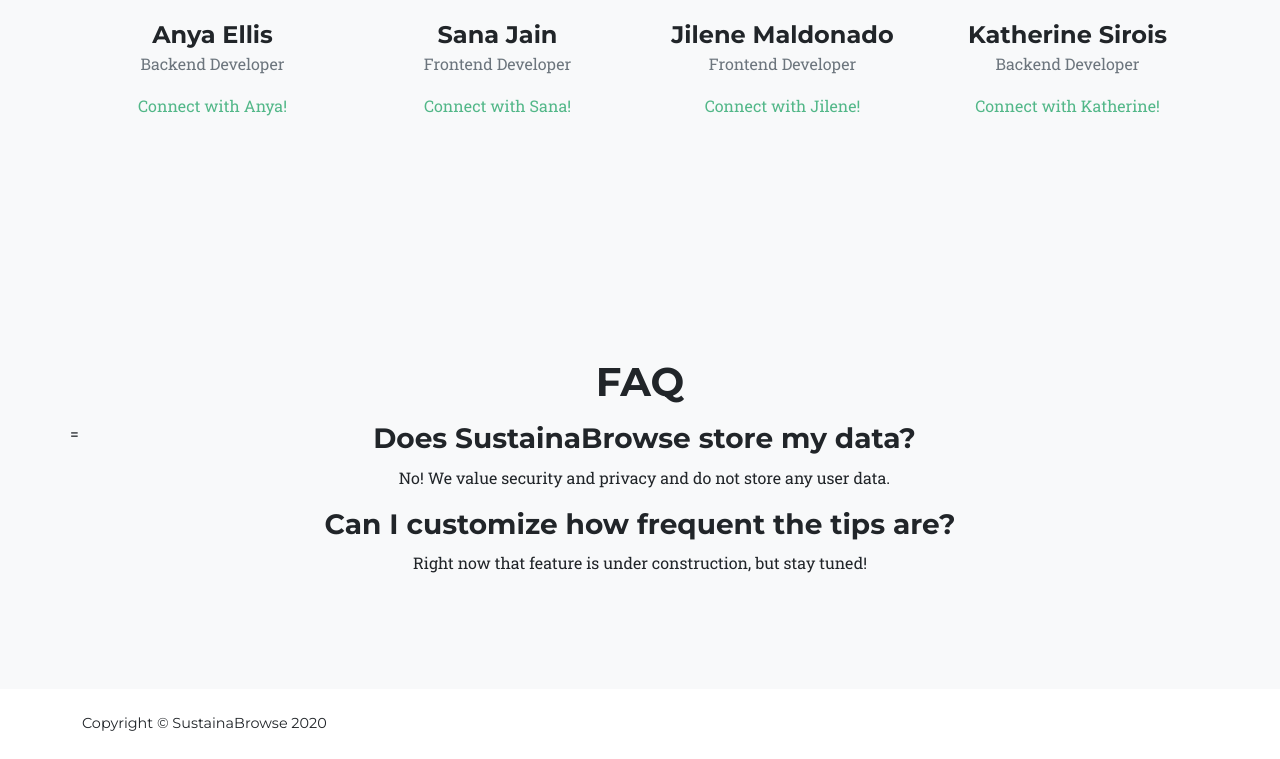
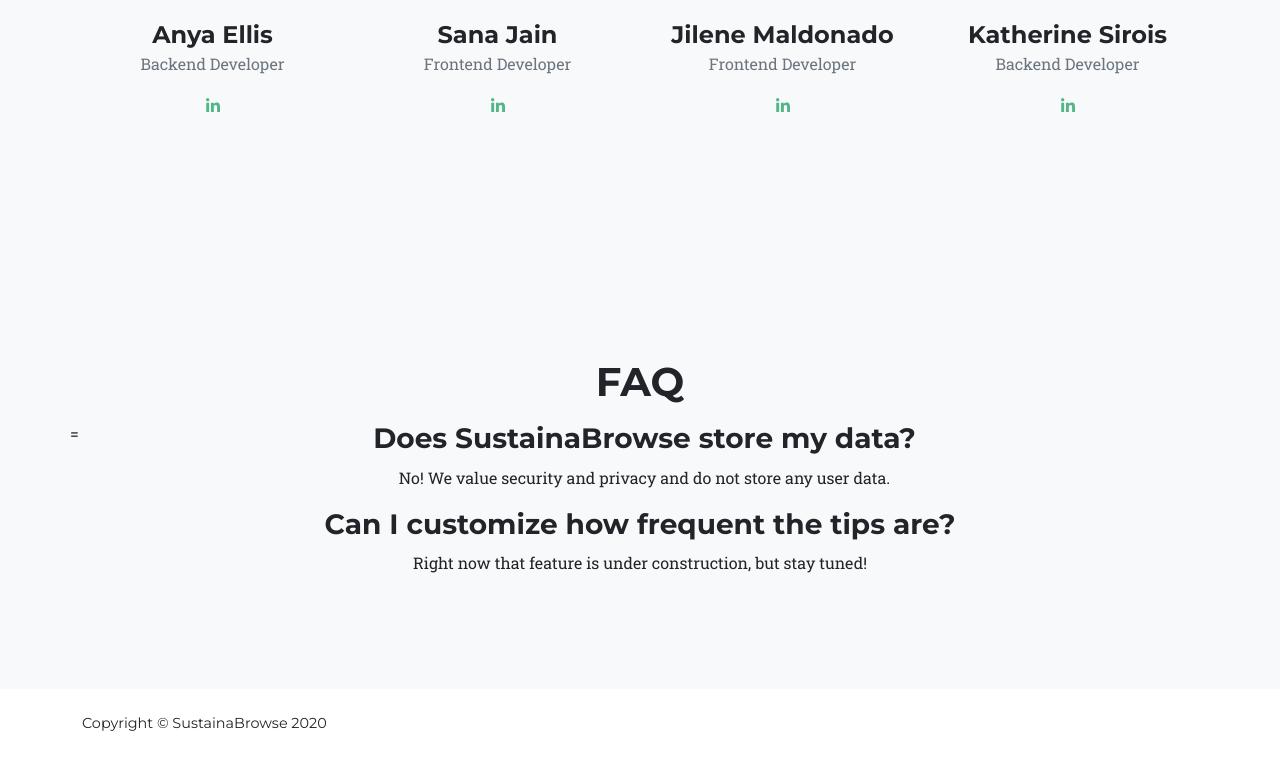
Before and after one commit to jilmal/SustainaBrowseWebsite, a plain HTML site: page index.html in a window 1280 px wide. Shown: the part 2605-3364 px from the top of the page. Drawn offline with nearby package versions, Linux system fonts and the light colour scheme; a script that the page names is missing; a web font is replaced by a local one.

Commit message:
Test team links

```diff
--- a/index.html
+++ b/index.html
@@ -128,7 +128,7 @@
                             <h4>Anya Ellis</h4>
                             <p class="text-muted">Backend Developer</p>
                             <!-- <a class="btn btn-dark btn-social mx-2" href="https://www.linkedin.com/in/anya-e-95b939125/"><i class="fab fa-linkedin-in"></i></a> -->
-                            <a href="https://www.linkedin.com/in/anya-e-95b939125/">Connect with Anya!</a>
+                            <a href="https://www.linkedin.com/in/anya-e-95b939125/"><i class="fab fa-linkedin-in"></i></a>
                         </div>
                     </div>
                     <div class="col-lg-3">
@@ -137,7 +137,7 @@
                             <h4>Sana Jain</h4>
                             <p class="text-muted">Frontend Developer</p>
                             <!-- <a class="btn btn-dark btn-social mx-2" href="https://www.linkedin.com/in/sanajain"><i class="fab fa-linkedin-in"></i></a> -->
-                            <a href="https://www.linkedin.com/in/sanajain">Connect with Sana!</a>
+                            <a href="https://www.linkedin.com/in/sanajain"><i class="fab fa-linkedin-in"></i></a>
                         </div>
                     </div>
                     <div class="col-lg-3">
@@ -146,7 +146,7 @@
                             <h4>Jilene Maldonado</h4>
                             <p class="text-muted">Frontend Developer</p>
                             <!-- <a class="btn btn-dark btn-social mx-2" href="https://www.linkedin.com/in/jilene-mal"><i class="fab fa-linkedin-in"></i></a> -->
-                            <a href="https://www.linkedin.com/in/jilene-mal">Connect with Jilene!</a>
+                            <a href="https://www.linkedin.com/in/jilene-mal"><i class="fab fa-linkedin-in"></i></a>
                         </div>
                     </div>
                     <div class="col-lg-3">
@@ -155,7 +155,7 @@
                             <h4>Katherine Sirois</h4>
                             <p class="text-muted">Backend Developer</p>
                             <!-- <a class="btn btn-dark btn-social mx-2" href="https://www.linkedin.com/in/katherine-sirois-168555145"><i class="fab fa-linkedin-in"></i></a> -->
-                            <a href="https://www.linkedin.com/in/katherine-sirois-168555145">Connect with Katherine!</a>
+                            <a href="https://www.linkedin.com/in/katherine-sirois-168555145"><i class="fab fa-linkedin-in"></i></a>
                         </div>
                     </div>
                 </div>
```
